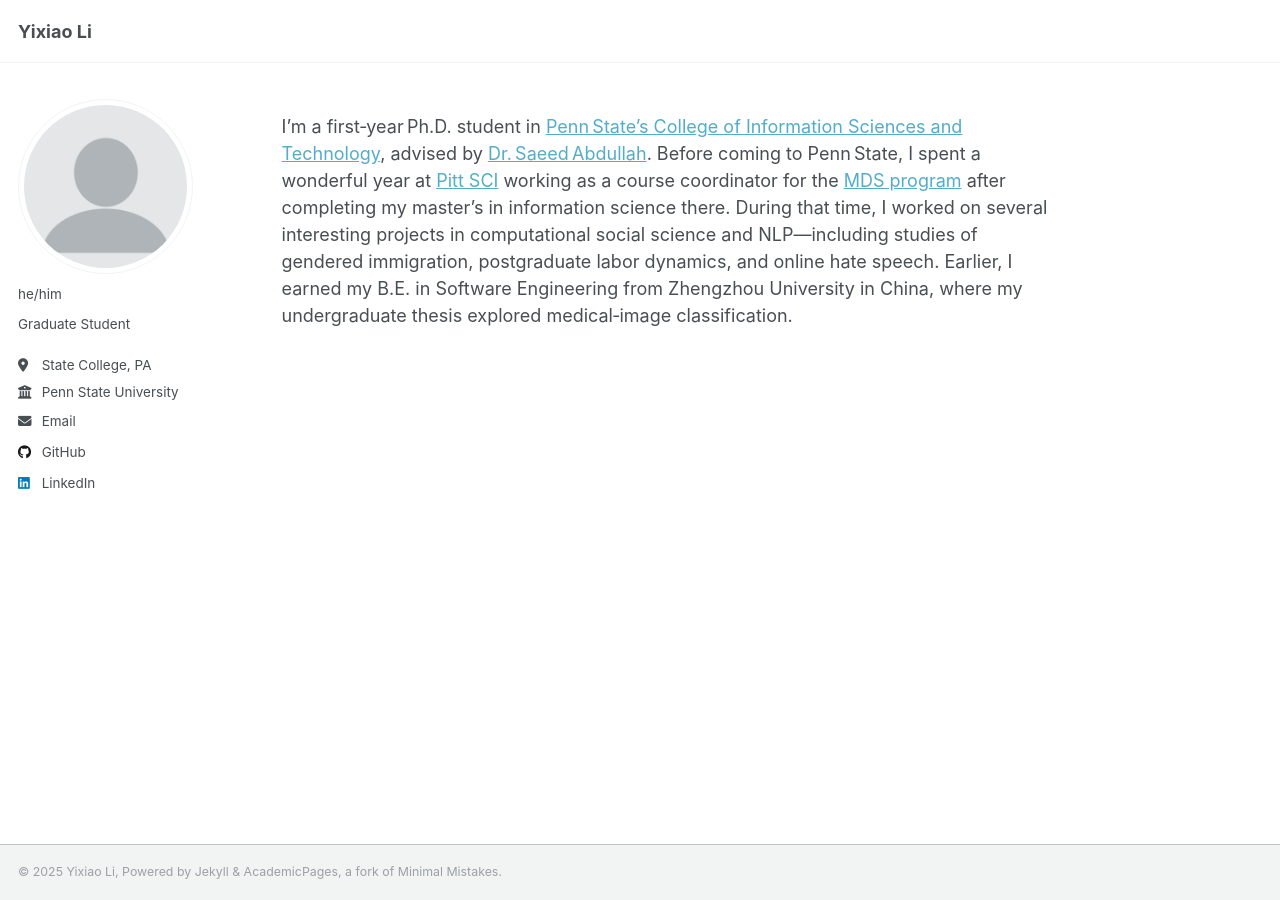
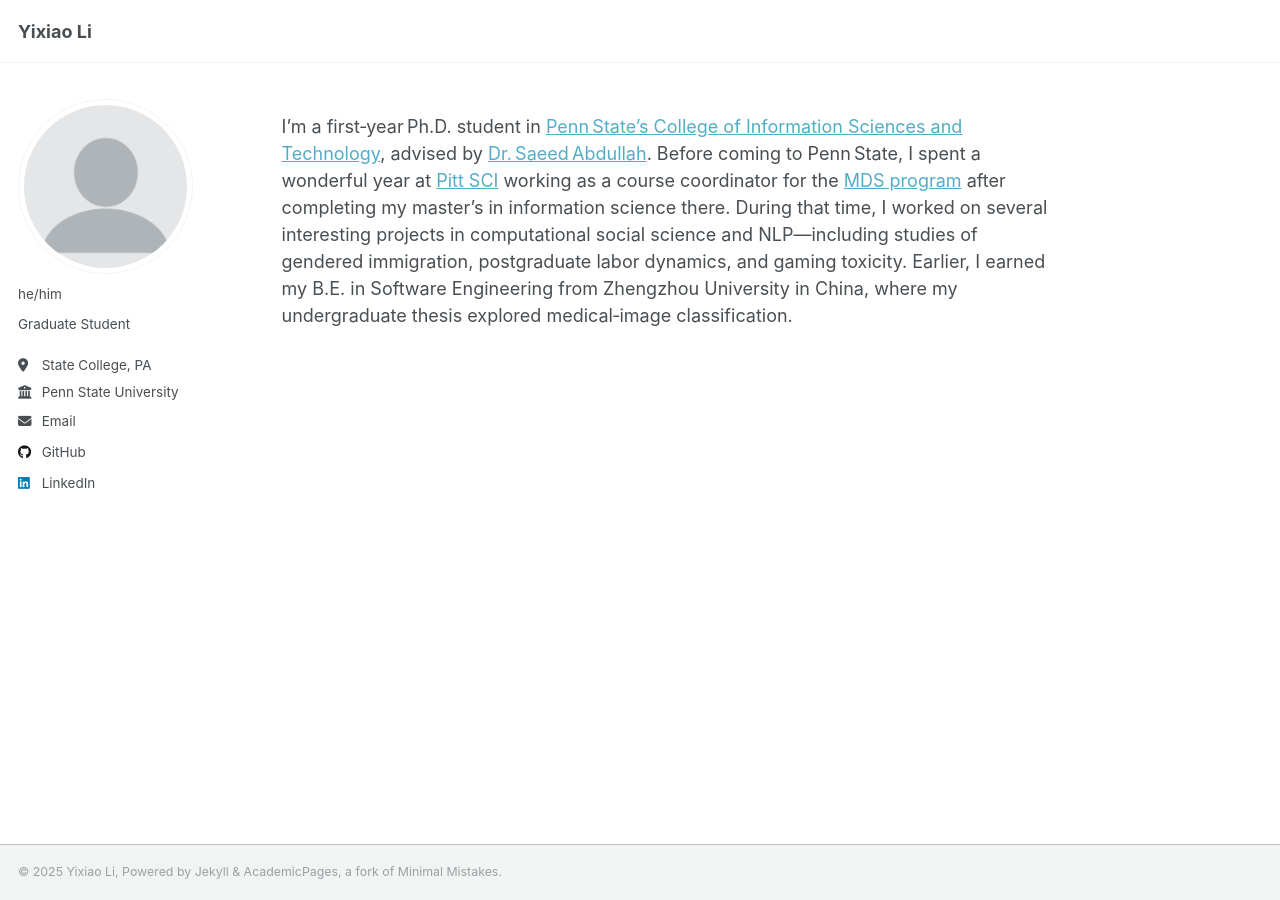
Before and after one commit to yixiaoll/yixiaoll.github.io, a Jekyll site: the page built from _pages/about.md, in a window 1280 px wide. Built offline with Jekyll 4.4.1, drawn with Linux system fonts in a browser that asks for light colours; a script that is not in the unit is left out.

Commit message:
Update about.md

```diff
--- a/_pages/about.md
+++ b/_pages/about.md
@@ -7,7 +7,7 @@ redirect_from:
   - /about.html
 ---
 
-I’m a first‑year Ph.D. student in [Penn State’s College of Information Sciences and Technology](https://ist.psu.edu/), advised by [Dr. Saeed Abdullah](https://saeedabdullah.com/). Before coming to Penn State, I spent a wonderful year at [Pitt SCI](https://www.sci.pitt.edu/) working as a course coordinator for the [MDS program](https://www.sci.pitt.edu/academics/masters-degrees/data-science) after completing my master’s in information science there. During that time, I worked on several interesting projects in computational social science and NLP—including studies of gendered immigration, postgraduate labor dynamics, and online hate speech. Earlier, I earned my B.E. in Software Engineering from Zhengzhou University in China, where my undergraduate thesis explored medical‑image classification.
+I’m a first‑year Ph.D. student in [Penn State’s College of Information Sciences and Technology](https://ist.psu.edu/), advised by [Dr. Saeed Abdullah](https://saeedabdullah.com/). Before coming to Penn State, I spent a wonderful year at [Pitt SCI](https://www.sci.pitt.edu/) working as a course coordinator for the [MDS program](https://www.sci.pitt.edu/academics/masters-degrees/data-science) after completing my master’s in information science there. During that time, I worked on several interesting projects in computational social science and NLP—including studies of gendered immigration, postgraduate labor dynamics, and gaming toxicity. Earlier, I earned my B.E. in Software Engineering from Zhengzhou University in China, where my undergraduate thesis explored medical‑image classification.
 
 <!--
 
```
